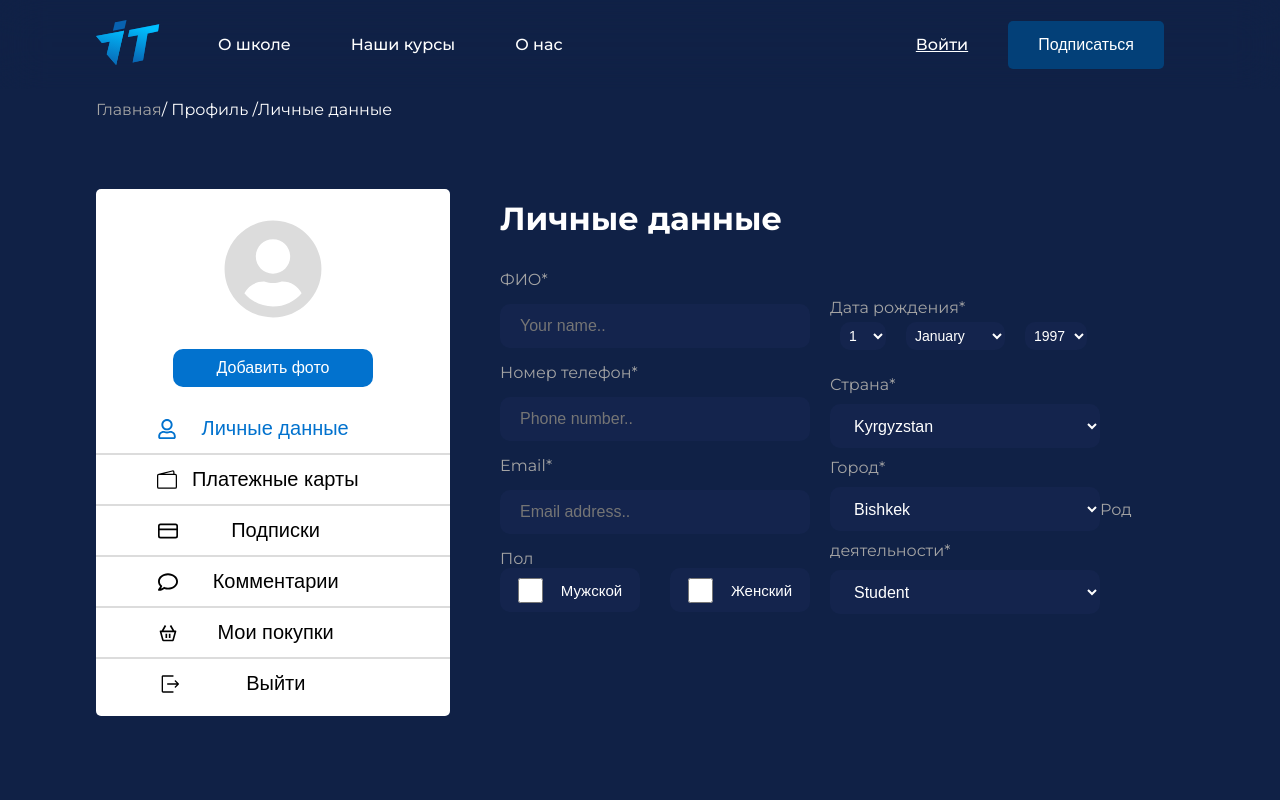
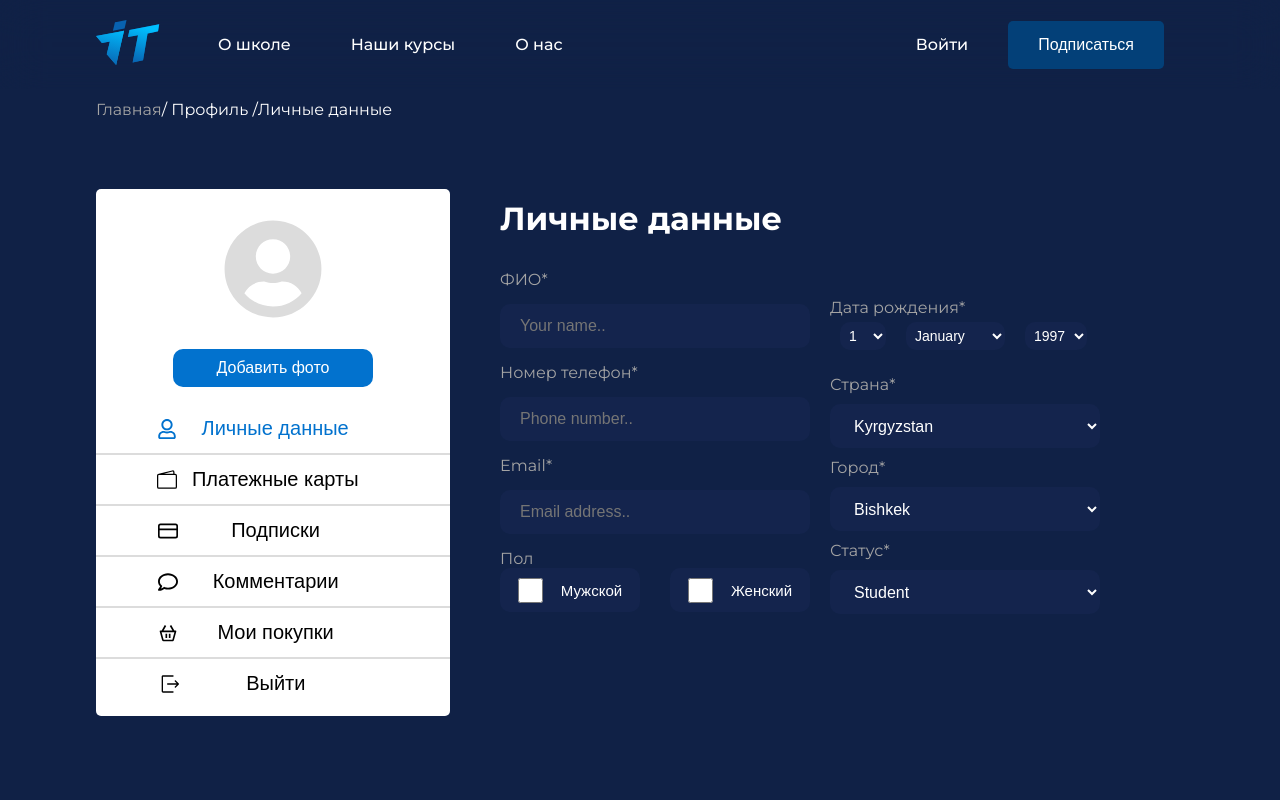
Before and after one commit to Tatynaae/club-project, a React (Create React App) app: page /Profile in a window 1280 px wide. Shown: the top 800 px of the page. Built offline with nearby package versions, Linux system fonts and the light colour scheme.

Commit message:
ddd (#10)

```diff
--- a/src/Components/AdminPanel/Modals/DataModal.js
+++ b/src/Components/AdminPanel/Modals/DataModal.js
@@ -134,7 +134,9 @@ const DataModal = ({modal}) => {
                             <option>Turkey</option>
                         </select>
 
-                        <label style={{color:'#A4A4A4'}} htmlFor="userName">Род деятельности*</label>
+
+
+                        <label style={{color:'#A4A4A4'}} htmlFor="userName">Статус*</label>
                         <select style={{
                             width: '270px',
                             height: '44px',
--- a/src/Components/Style/Header.scss
+++ b/src/Components/Style/Header.scss
@@ -33,6 +33,7 @@
         font-weight: 500;
         font-size: 16px;
         color: white;
+        text-decoration: none;
       }
       &__with{
         margin: 0 20px;
--- a/src/css/App.css
+++ b/src/css/App.css
@@ -32,6 +32,7 @@
   font-weight: 500;
   font-size: 16px;
   color: white;
+  text-decoration: none;
 }
 #header .header--left__with {
   margin: 0 20px;
```
Also changed, not shown: 1 other file (tests, documents, lock files or other folders).
